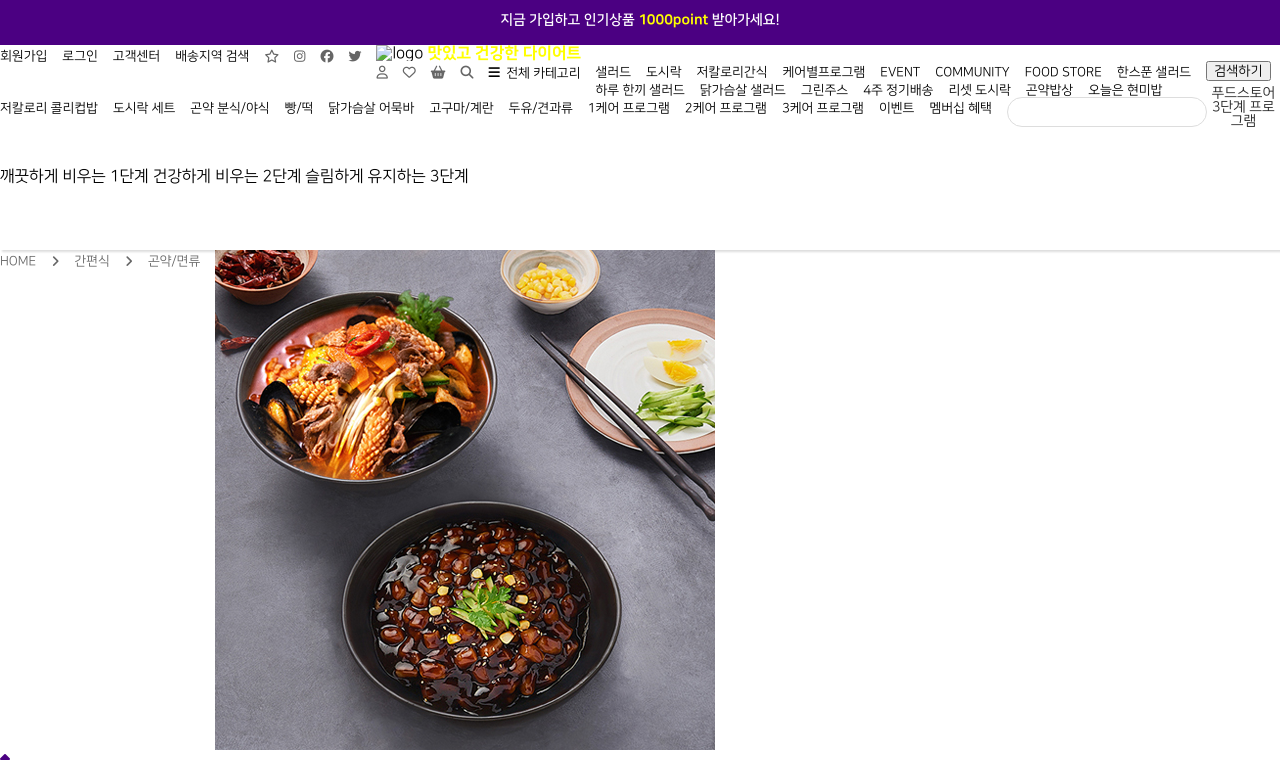
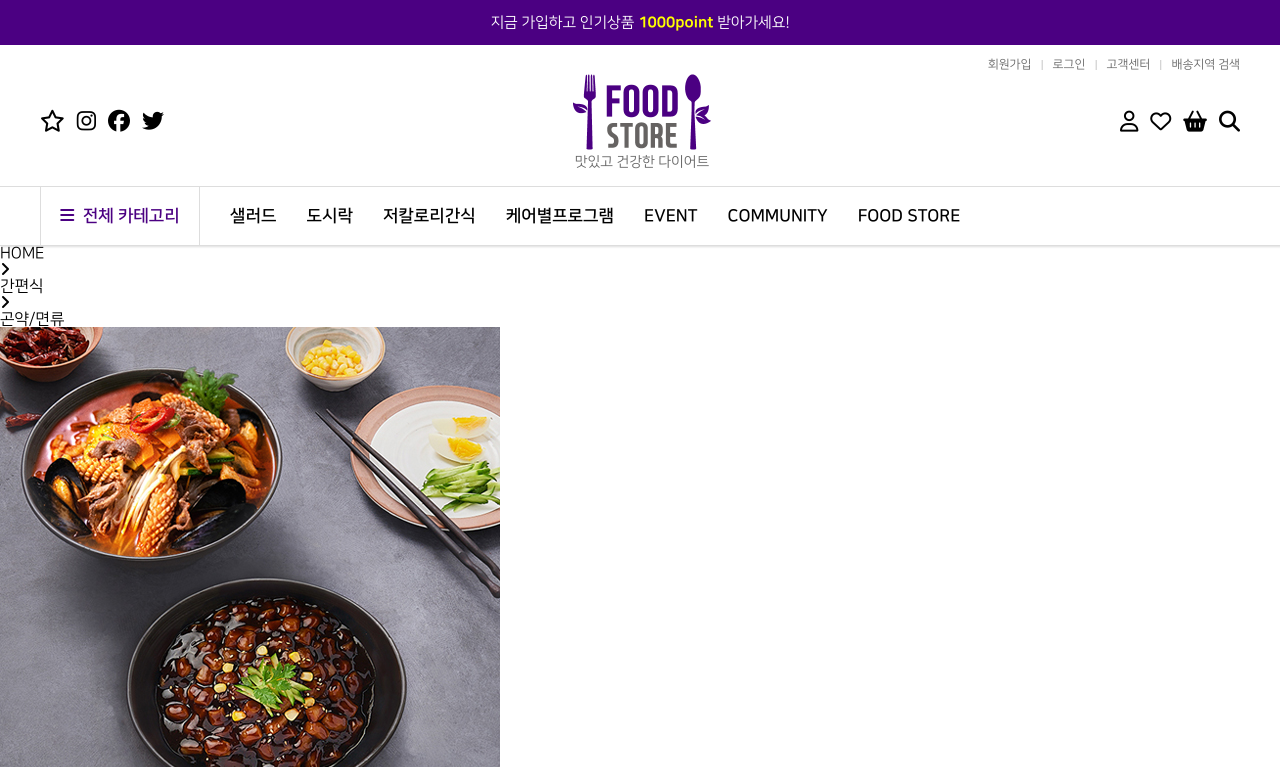
Before and after one commit to areum59/FoodStore, a plain HTML site: page views/prod/view.html in a window 1280 px wide. Shown: the top 767 px of the page. Drawn offline with nearby package versions, Linux system fonts and the light colour scheme; files whose address does not match are found by name.

Commit message:
이미지 폴더 구조화

```diff
--- a/static/pc/css/common.css
+++ b/static/pc/css/common.css
@@ -6,31 +6,67 @@
 * {font-family: 'NanumSquare'; box-sizing: border-box;}
 .wrap {width: 100%; min-width: 1200px; overflow: hidden;}
 
-header {width:100%; height: 250px; margin:0 auto; box-shadow:2px 2px 2px #ddd;}
-header h5 {width:100%; height: 45px; margin:0 auto; background-color:#4b0082; color: white; font-size: 14px;  text-align: center; padding: 13px 0 0 0;}
-header span {display: inline-block; color: yellow; font-weight: 1000;}
 
-header #login {width:100%; height: 20px;}
-header #login ul {font-size: 8.5pt; color:#0c090a; width:1100px; height:20px; margin:15px auto; }
-header #login ul li {float:right; margin:0 3px;}
-header #login ul li a {color:dimgray;}
-header #login ul li a:hover {color:#ddd;}
+/* header */
+header {width:100%; height: 245px; margin:0 auto; box-shadow: 2px 2px 2px #ddd;}
+header .inner {width: 1200px; margin: 0 auto;}
 
-#top {width:1100px; height:160px; margin:0 auto;}
-#top img {width:200px; height:120px; display:block; margin:0 auto;}
-header > #top > nav {width:70%; height:30px; margin:15px 0 0 0px;}
-header > #top > nav > ul {color:#292929;}
-header > #top > nav > ul > li {font-size:17px; float:left; font-weight: bold; margin:0 40px 0 0;}
-header > #top > nav > ul > li > a {color:#292929;}
-header > #top > nav > ul > li > a:hover {color:#4b0082;}
+header .top-bnr {display: block; width: 100%; height: 45px; background-color:#4b0082;}
+header .top-bnr .txt-box {width: 1200px; margin: 0 auto; text-align: center;}
+header .top-bnr .txt-box h5 {font-size: 15px; font-weight: 400; line-height: 45px; color: white;}
+header .top-bnr .txt-box h5 > span {color: yellow; font-weight: 800;}
 
-.search {float:right; width:250px; height:40px; padding:3px; margin-top:6px;}
-.search > button {border:0; width: 30px; height:30px; border-radius:50px; margin:0 0 0 5px; color:#ddd;}
-.search > button i {color:#666;}
+header .login {width: 100%; display: flex; justify-content: flex-end; margin-top: 10px;}
+header .login > li:not(:last-child)::after {content: '\2503'; font-size: 10px; color: #999; margin: 0 6px;}
+header .login > li > a {font-size: 12px; font-weight: 400; color: #666; transition: all 0.3s;}
+header .login > li > a:hover {color:#4b0082;}
 
-input{width:200px; height:30px; float:left; font-size:13px; padding:5px 0 5px 10px; border-radius:50px; border:1.5px solid #ddd;}
+header .middle {width: 100%; height: 100px; display: flex; justify-content: space-between; align-items: center; margin-bottom: 15px;}
+header .middle .sns > li {display: inline-block; margin-right: 8px; cursor: pointer;}
+header .middle .sns > li i {font-size: 22px;}
 
-footer {width:100%; margin:0 auto;}
+header .middle .logo {display: block; width: 140px; overflow: hidden; text-align: center;}
+header .middle .logo > img {width: 100%; object-fit: contain;}
+header .middle .logo .slogan {font-size: 14px; font-weight: 400; color: #666;}
+
+header .middle .utill > li {display: inline-block; margin-left: 8px; cursor: pointer;}
+header .middle .utill > li i {font-size: 21px;}
+
+/* GNB */
+header nav {width:100%; height: 60px; border-top: 1px solid #ddd; border-bottom: 1px solid #ddd; position: relative;}
+header nav .gnb {width: 1200px; height: 100%; margin: 0 auto; display: flex; justify-content: space-between; align-items: center;}
+header nav .gnb .menu {width: 100%;}
+header nav .gnb .menu li {display: inline-block; margin-right: 26px; line-height: 60px;}
+header nav .gnb .menu li:first-child {width: 160px; text-align: center; border-left: 1px solid #ddd; border-right: 1px solid #ddd;}
+header nav .gnb .menu li a {font-size: 17px; font-weight: 700;}
+
+header nav .gnb .menu .all-ctgy i {font-size: 16px;}
+header nav .gnb .menu .all-ctgy a {color: #4b0082;}
+
+header nav .lnb {display: none; width: 100%; border-top: 1px solid #ddd; border-bottom: 1px solid #ddd; background-color: white; position: absolute;}
+header nav .lnb .inner {width: 1200px; margin: 0 auto;}
+
+header nav .lnb .inner .depth2 {float: left; width: 160px; padding: 20px 0;}
+header nav .lnb .inner .depth2::after {content: ''; display: block; clear: both;}
+
+header nav .lnb .inner .depth2 > li {line-height: 2; text-align: center; text-align: left;}
+
+header nav .lnb .inner .depth2 li a {font-size: 14px; font-weight: 400;}
+header nav .lnb .inner .depth2 li a:hover {color: #666;}
+
+header nav .lnb .inner .depth2 > li.subject {font-size: 16px; font-weight: 700; color: #4b0082;}
+
+/* 검색 박스 */
+header nav .search-box {position: absolute; top: 59px; width: 100%; background-color: rgb(0,0,0,0.8); padding: 2% 0; display: none;}
+header nav .search-box .inner {width: 960px; margin: 0 auto; display: flex; flex-flow: row wrap; justify-content: space-between; align-content: center;}
+header nav .search-box .inner input {width: 80%; height: 50px; margin: 0; background-color: rgb(255,255,255,0); border: 2px solid #fff;}
+header nav .search-box .inner button {width: 20%; height: 50px; margin: 0; border:none; font-size: 0.9em; color: #666; cursor: pointer;}
+header nav .search-box .inner p {color:white; width: 100%; margin: 0 auto; padding: 2% 0; text-align: left;}
+header nav .search-box .inner .care_btn {width: 32%; height: 40px; margin: 0; background-color: white; font-size: 0.9em; color: #666; border: 2px solid white; display: flex; justify-content: center; align-items: center; transition: all 0.3s;}
+header nav .search-box .inner .care_btn:hover {background-color: rgb(255,255,255,0); color:white; border: 2px solid white;}
+
+
+/* footer {width:100%; margin:0 auto;}
 footer > #footer_nav {width:100%; height: 35px; margin:0 auto; border-top:1px solid #ddd; border-bottom:1px solid #ddd;}
 footer > #footer_nav #footer_navbox {width:1100px; height: 35px;}
 footer > #footer_nav #footer_navbox ul,li {float: left; margin:5px 15px 0 0; font-size: 13px; color:#666;}
@@ -63,4 +99,4 @@ footer #bottom #quick li i {font-size:20px; color:#999; line-height:2; margin-to
 footer > #footer_end {width:100%; height: 40px; margin:35px auto 0; background-color: #4b0082;}
 footer > #footer_end .footer_iconbox {width:1100px; height: 35px; margin:0 auto;}
 footer > #footer_end .footer_iconbox span {color:white; font-size: 11px; float: right; margin-top: 14px;}
-footer > #footer_end .footer_iconbox i {color:white; font-size: 21px; margin:10px 5px 0 0;}
+footer > #footer_end .footer_iconbox i {color:white; font-size: 21px; margin:10px 5px 0 0;} */
```
Also changed, not shown: static/pc/img/common/logo_color.png (added), static/pc/img/logo.jpg (deleted), static/pc/img/main/best_1_1.jpg (renamed from static/pc/img/best_1_1.jpg), static/pc/img/main/best_2_1.jpg (renamed from static/pc/img/best_2_1.jpg), static/pc/img/main/eco_banner.jpg (renamed from static/pc/img/eco_banner.jpg), static/pc/img/main/lohb.jpg (renamed from static/pc/img/lohb.jpg), static/pc/img/main/olive.jpg (renamed from static/pc/img/olive.jpg), static/pc/img/main/pandora.jpg (renamed from static/pc/img/pandora.jpg), static/pc/img/main/slider.jpg (renamed from static/pc/img/slider.jpg), static/pc/img/main/spc.jpg (renamed from static/pc/img/spc.jpg), static/pc/img/main/tip_banner.jpg (renamed from static/pc/img/tip_banner.jpg).
